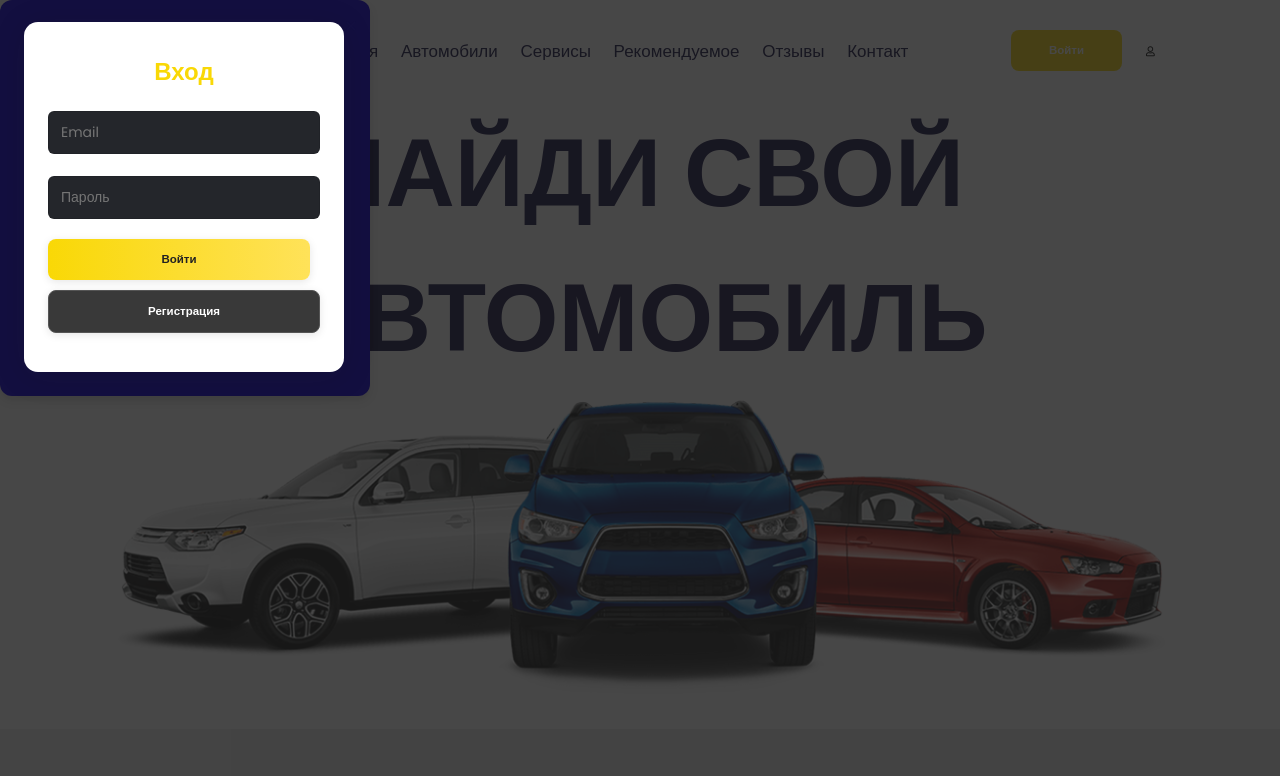
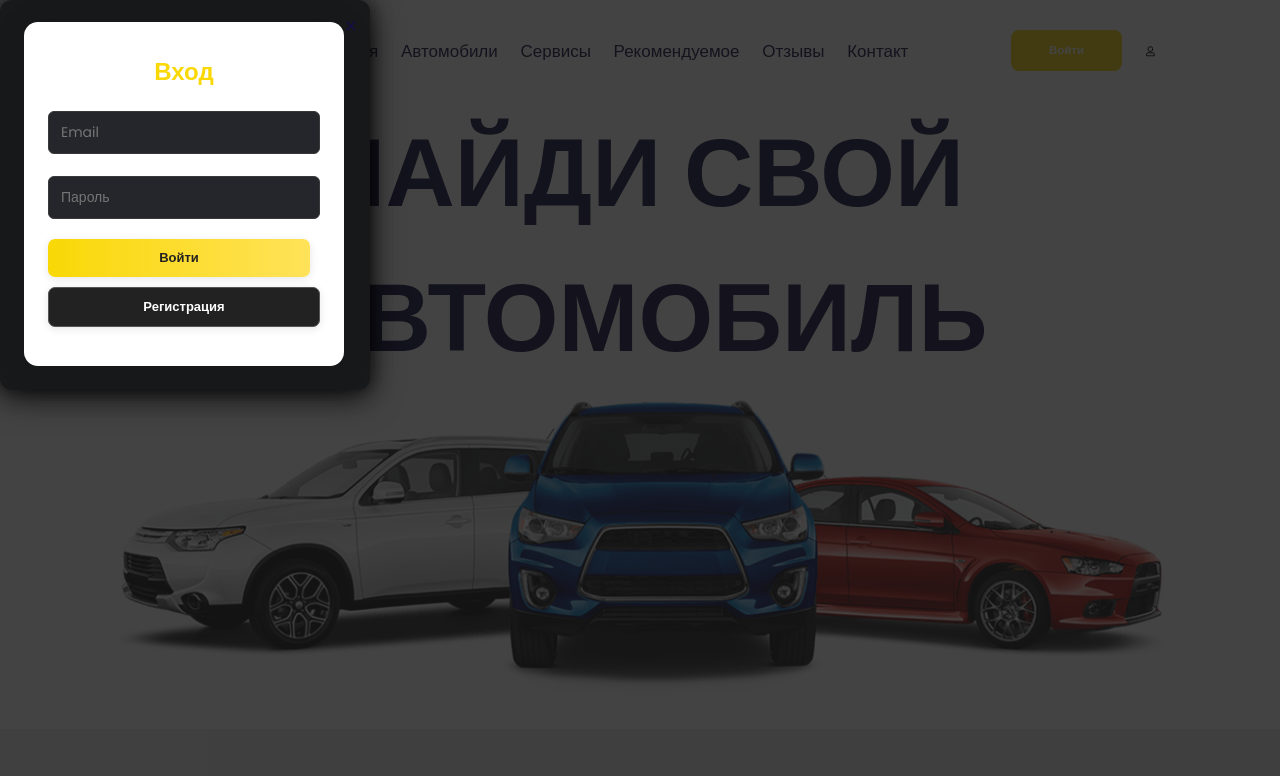
Before and after one commit to Timka2123/autopro.github.io, a website: page index.html in a window 1280 px wide. Both pictures are taken after a click on the button "Войти". Shown: the top 776 px of the page. Drawn offline with nearby package versions, Linux system fonts and the light colour scheme; no server answers.

Commit message:
deploy: a21491b66e7628a8792014986f98491ad6a03484

```diff
--- a/style.css
+++ b/style.css
@@ -1722,18 +1722,19 @@ section{
 
 .auth-modal {
   position: fixed;
-  left: 0; top: 0; width: 100vw; height: 100vh;
-  background: rgba(25,25,25, 0.8);
+  left: 0; top: 0;
+  width: 100vw; height: 100vh;
+  background: rgba(20,20,20, 0.8); /* тёмный полупрозрачный фон */
   display: flex;
   align-items: center;
   justify-content: center;
-  z-index: 99999;
+  z-index: 9999;
 }
 .auth-modal-content {
-  background: var(--black); /* Тёмный фон */
+  background: #18191a; /* основной фон сайта! */
   color: #fff;
   border-radius: 1.2rem;
-  box-shadow: var(--box-shadow);
+  box-shadow: 0 0 20px 0 #000a, 0 8px 32px #000a;
   padding: 2.2rem 2.4rem 2.4rem 2.4rem;
   max-width: 370px;
   width: 96vw;
@@ -1743,7 +1744,7 @@ section{
 }
 .auth-modal-content h2 {
   font-size: 2.4rem;
-  color: var(--yellow);
+  color: #f9d806; /* Жёлтый цвет как на сайте */
   margin-bottom: 1.2rem;
 }
 .auth-modal-content input[type="email"],
@@ -1751,7 +1752,7 @@ section{
   width: 100%;
   padding: 1rem 1.2rem;
   border-radius: 0.6rem;
-  border: var(--border);
+  border: 1px solid #393939;
   margin-bottom: 1.2rem;
   font-size: 1.4rem;
   background: #24262b;
@@ -1767,6 +1768,12 @@ section{
 .btn.yellow {
   background: linear-gradient(90deg, #f9d806 0%, #ffe259 100%);
   color: #222;
+  font-weight: 600;
+  border: none;
+  border-radius: 0.7rem;
+  font-size: 1.3rem;
+  padding: 0.9rem 1.2rem;
+  cursor: pointer;
 }
 .btn.btn-alt {
   background: #393939;
@@ -1774,7 +1781,7 @@ section{
   border: 1px solid #555;
 }
 .auth-message {
- min-height: 1.5rem;
+  min-height: 1.5rem;
   margin-top: 0.6rem;
   color: #e74c3c;
   font-size: 1.2rem;
@@ -1783,8 +1790,8 @@ section{
   position: absolute;
   right: 1.4rem;
   top: 1.2rem;
-  font-size: 2.5rem;
-  color: var(--yellow);
+  font-size: 2.2rem;
+  color: #f9d806;
   cursor: pointer;
   background: none;
   border: none;
@@ -1798,3 +1805,14 @@ section{
     max-width: 99vw;
   }
 }
+
+.btn.btn-alt, .auth-modal-content .btn:not(.yellow) {
+  background: #222;
+  color: #fff;
+  border: 1px solid #555;
+  font-weight: 600;
+  border-radius: 0.7rem;
+  font-size: 1.3rem;
+  padding: 0.9rem 1.2rem;
+  cursor: pointer;
+}
```
